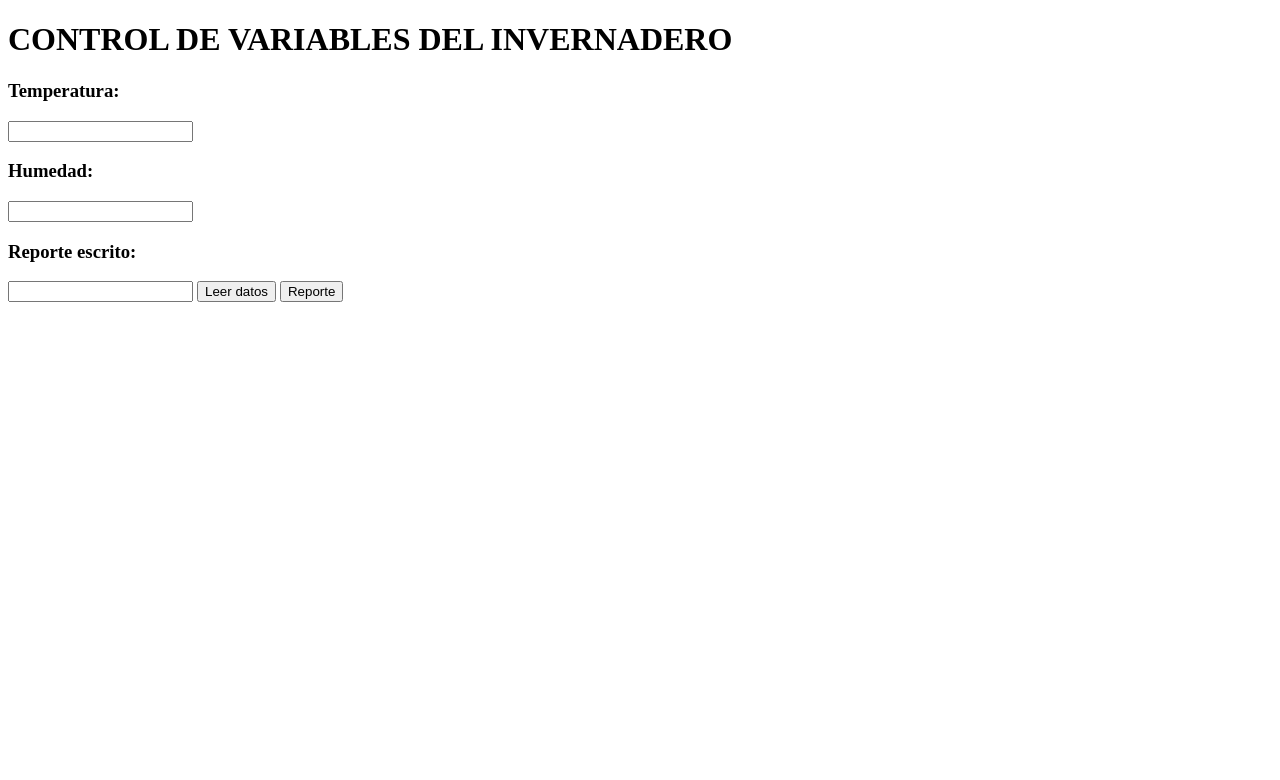
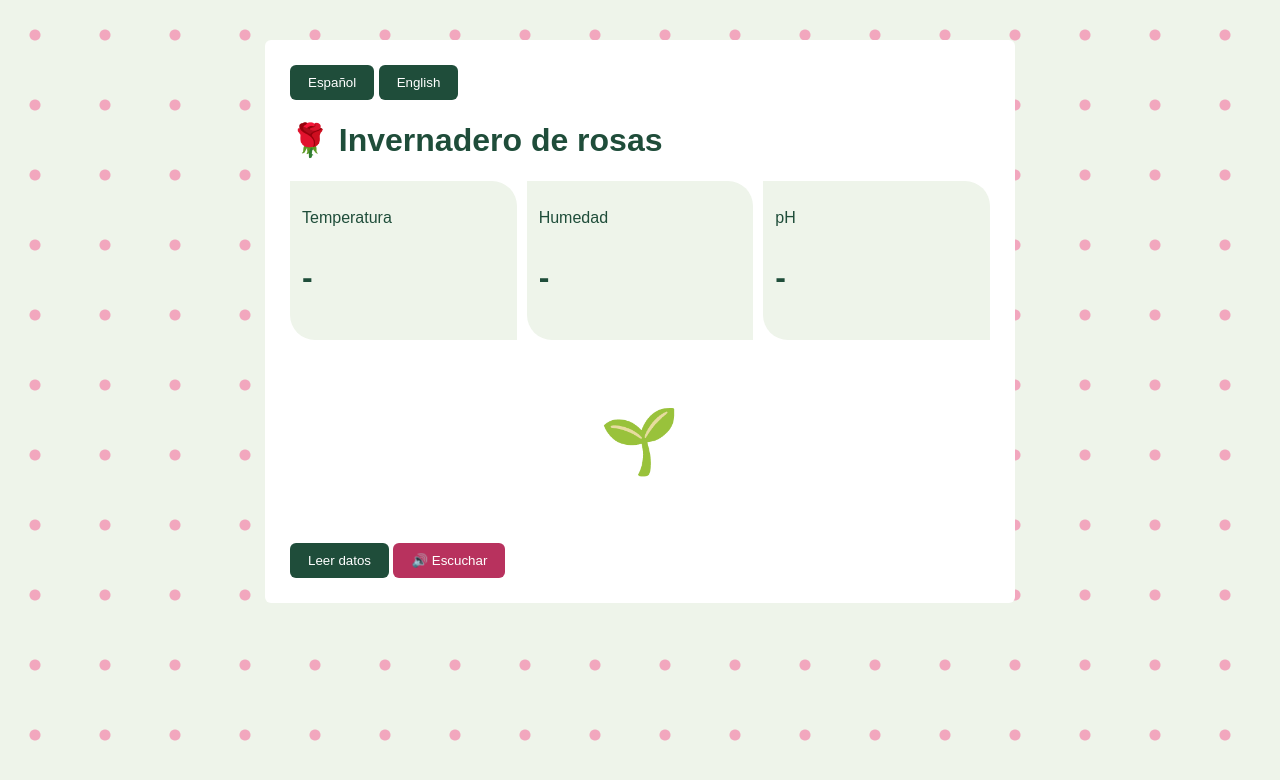
Before and after one commit to LTO-S/GreenHouseIbero, a plain HTML site: page index.html in a window 1280 px wide. Shown: the top 780 px of the page. Drawn offline with Linux system fonts and the light colour scheme.

Commit message:
Update index.html

```diff
--- a/index.html
+++ b/index.html
@@ -1,21 +1,201 @@
 <!DOCTYPE html>
 <html>
 <head>
-	<title>INVERNADERO</title>
-	<link rel="stylesheet" type="text/css" href="estilo.css">
+<meta charset="UTF-8">
+<meta name="viewport" content="width=device-width, initial-scale=1">
+<title>Greenhouse</title>
+
+<style>
+  body    { font-family: sans-serif; color: #1F4D3A; margin: 0; }
+  main    { max-width: 700px; margin: 40px auto; padding: 25px; background: white; border-radius: 6px; }
+  .grid   { display: grid; grid-template-columns: 1fr 1fr 1fr; gap: 10px; }
+  .card   { background: #EEF4EA; padding: 12px; }
+  .value  { font-size: 2rem; font-weight: bold; }
+  button  { padding: 10px 18px; border: none; border-radius: 6px; color: white; background: #1F4D3A; cursor: pointer; }
+  .rose-button { background: #B8325E; }
+
+  /* Colors for each state */
+  .low    { color: #3A6EA5; }
+  .normal { color: #5E8F4E; }
+  .high   { color: #B8325E; }
+
+  /* Flower touch */
+  .garden { background: #EEF4EA radial-gradient(circle, #F2A7BE 5px, transparent 6px) 0 0 / 70px 70px; }
+  .leaf   { border-radius: 0 25px 0 25px; }
+  .flower { font-size: 4rem; text-align: center; }
+</style>
 </head>
-<body>
-	<h1>CONTROL DE VARIABLES DEL INVERNADERO</h1>
-<div>
-	<h3>Temperatura:</h3>
-	<input type="text" id="temp">
-	<h3>Humedad:</h3>
-	<input type="text" id="hume">
-	<h3>Reporte escrito:</h3>
-	<input type="text" id="texto">
-	<input type="button" id="datos" value="Leer datos">
-	<input type="button" id="hablar" value="Reporte">
-</div>
-<script src="script.js"></script>
+
+<body class="garden">
+<main>
+  <button onclick="changeLanguage('es')">Español</button>
+  <button onclick="changeLanguage('en')">English</button>
+
+  <h1 id="title"></h1>
+
+  <div class="grid">
+    <div class="card leaf">
+      <p id="temperatureLabel"></p>
+      <p class="value" id="temperature">-</p>
+    </div>
+    <div class="card leaf">
+      <p id="humidityLabel"></p>
+      <p class="value" id="humidity">-</p>
+    </div>
+    <div class="card leaf">
+      <p id="phLabel"></p>
+      <p class="value" id="ph">-</p>
+    </div>
+  </div>
+
+  <p class="flower" id="flower">🌱</p>
+  <p id="report"></p>
+
+  <button onclick="readSensors()" id="readButton"></button>
+  <button onclick="speak()" id="speakButton" class="rose-button"></button>
+</main>
+
+<script>
+// ---------------------------------------------
+// 1. TEXTS IN SPANISH AND ENGLISH
+// ---------------------------------------------
+const texts = {
+  es: {
+    title: "🌹 Invernadero de rosas",
+    temperature: "Temperatura",
+    humidity: "Humedad",
+    ph: "pH",
+    readButton: "Leer datos",
+    speakButton: "🔊 Escuchar",
+    report: "Reporte:",
+    low: "baja",
+    normal: "normal",
+    high: "alta",
+    voice: "es-ES"
+  },
+  en: {
+    title: "🌹 Rose greenhouse",
+    temperature: "Temperature",
+    humidity: "Humidity",
+    ph: "pH",
+    readButton: "Read data",
+    speakButton: "🔊 Listen",
+    report: "Report:",
+    low: "low",
+    normal: "normal",
+    high: "high",
+    voice: "en-US"
+  }
+};
+
+// ---------------------------------------------
+// 2. VARIABLES
+// ---------------------------------------------
+let language = "es";
+let temperature = 0;
+let humidity = 0;
+let ph = 0;
+
+// ---------------------------------------------
+// 3. HELPER FUNCTIONS
+// ---------------------------------------------
+
+// Gives a random whole number between min and max (fake sensor)
+function randomNumber(min, max) {
+  return Math.round(Math.random() * (max - min) + min);
+}
+
+// Says if a value is "low", "normal" or "high"
+function getState(value, min, max) {
+  if (value < min) {
+    return "low";
+  }
+  if (value > max) {
+    return "high";
+  }
+  return "normal";
+}
+
+// ---------------------------------------------
+// 4. BUTTON: CHANGE LANGUAGE
+// ---------------------------------------------
+function changeLanguage(newLanguage) {
+  language = newLanguage;
+  const words = texts[language];
+
+  document.getElementById("title").textContent = words.title;
+  document.getElementById("temperatureLabel").textContent = words.temperature;
+  document.getElementById("humidityLabel").textContent = words.humidity;
+  document.getElementById("phLabel").textContent = words.ph;
+  document.getElementById("readButton").textContent = words.readButton;
+  document.getElementById("speakButton").textContent = words.speakButton;
+
+  showReport();
+}
+
+// ---------------------------------------------
+// 5. BUTTON: READ DATA
+// ---------------------------------------------
+function readSensors() {
+  temperature = randomNumber(15, 40);   // °C
+  humidity = randomNumber(10, 100);     // %
+  ph = randomNumber(40, 85) / 10;       // from 4.0 to 8.5
+
+  showReport();
+}
+
+// ---------------------------------------------
+// 6. SHOW VALUES AND WRITTEN REPORT
+// ---------------------------------------------
+function showReport() {
+  if (temperature === 0) {
+    return;   // no data yet
+  }
+
+  const words = texts[language];
+
+  // Healthy ranges for roses
+  const temperatureState = getState(temperature, 20, 35);
+  const humidityState = getState(humidity, 40, 80);
+  const phState = getState(ph, 5.5, 6.5);
+
+  // Show the numbers with their color
+  document.getElementById("temperature").textContent = temperature + " °C";
+  document.getElementById("temperature").className = "value " + temperatureState;
+
+  document.getElementById("humidity").textContent = humidity + " %";
+  document.getElementById("humidity").className = "value " + humidityState;
+
+  document.getElementById("ph").textContent = ph;
+  document.getElementById("ph").className = "value " + phState;
+
+  // Written report
+  document.getElementById("report").textContent =
+    words.report + " " +
+    words.temperature + " " + words[temperatureState] + ", " +
+    words.humidity + " " + words[humidityState] + ", " +
+    words.ph + " " + words[phState] + ".";
+
+  // Rose: 🌹 if everything is normal, 🥀 if something is wrong
+  if (temperatureState === "normal" && humidityState === "normal" && phState === "normal") {
+    document.getElementById("flower").textContent = "🌹";
+  } else {
+    document.getElementById("flower").textContent = "🥀";
+  }
+}
+
+// ---------------------------------------------
+// 7. BUTTON: LISTEN (cognitive API: text to voice)
+// ---------------------------------------------
+function speak() {
+  const text = document.getElementById("report").textContent;
+  const message = new SpeechSynthesisUtterance(text);
+  message.lang = texts[language].voice;
+  speechSynthesis.speak(message);
+}
+
+// When the page opens, show the texts in Spanish
+changeLanguage("es");
+</script>
 </body>
 </html>
```
